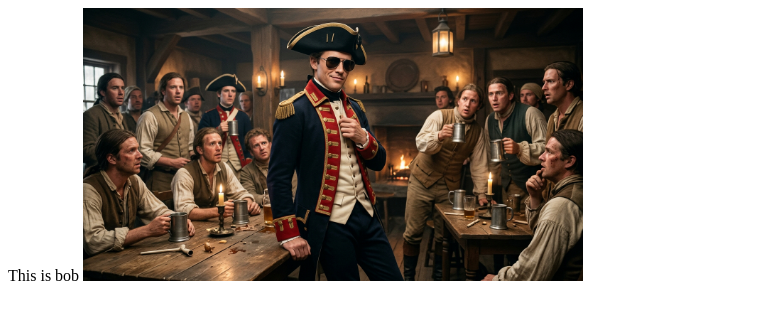
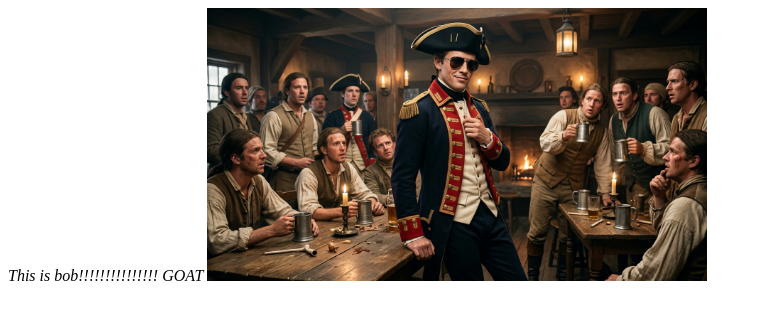
Before and after one commit to airplane-cool/bob, a plain HTML site: page index.html in a window 1280 px wide. Shown: the whole page, without its empty margins (0-762 px from the left). Drawn offline with Linux system fonts and the light colour scheme.

Commit message:
Update index.html

```diff
--- a/index.html
+++ b/index.html
@@ -1,4 +1,4 @@
 <DOCKTYPEHTML>
-  <a>This is bob</a>
-   <img src="Gemini_Generated_Image_p2v7gup2v7gup2v7.jpeg" alt="GOOGLE GIGGLES!!!!" width="500" height="273">
+<NO><DONTCHANGE><YOUARECRAZY><TAKE><A><CHILL><PILL><YOU><WONT><CHANGE><THIS><YOU><BUM><I><WILL><GO><CRAZY><STOP><YOU><MAKE><ME><SICK>This is bob!!!!!!!!!!!!!!! GOAT</SICK></ME></MAKE></YOU></STOP></CRAZY></GO></WILL></I></BUM></THIS></CHANGE></WONT></YOU></PILL></CHILL></A></TAKE></YOUARECRAZY></DONTCHANGE></NO>
+  <img src="Gemini_Generated_Image_p2v7gup2v7gup2v7.jpeg" alt="GOOGLE GIGGLES!!!!" width="500" height="273">
 </DOCKTYPEHTML>
```
